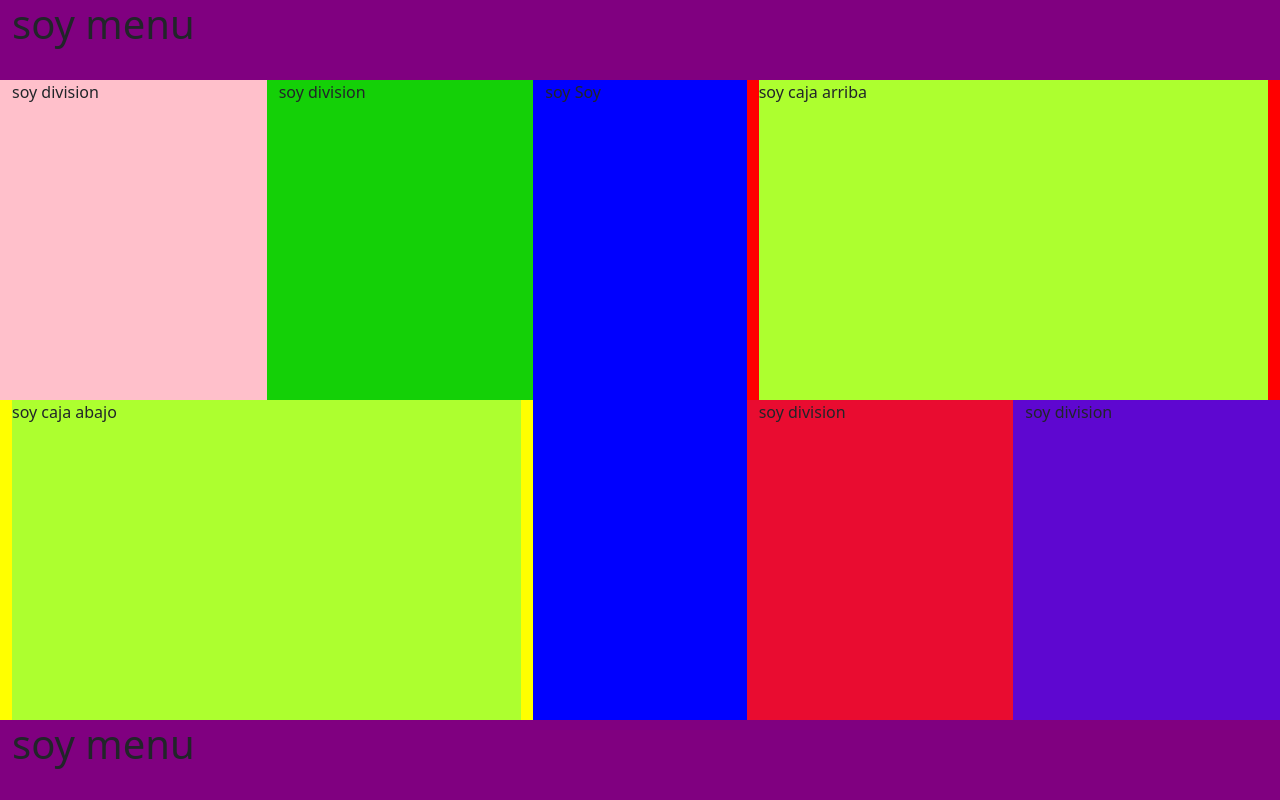
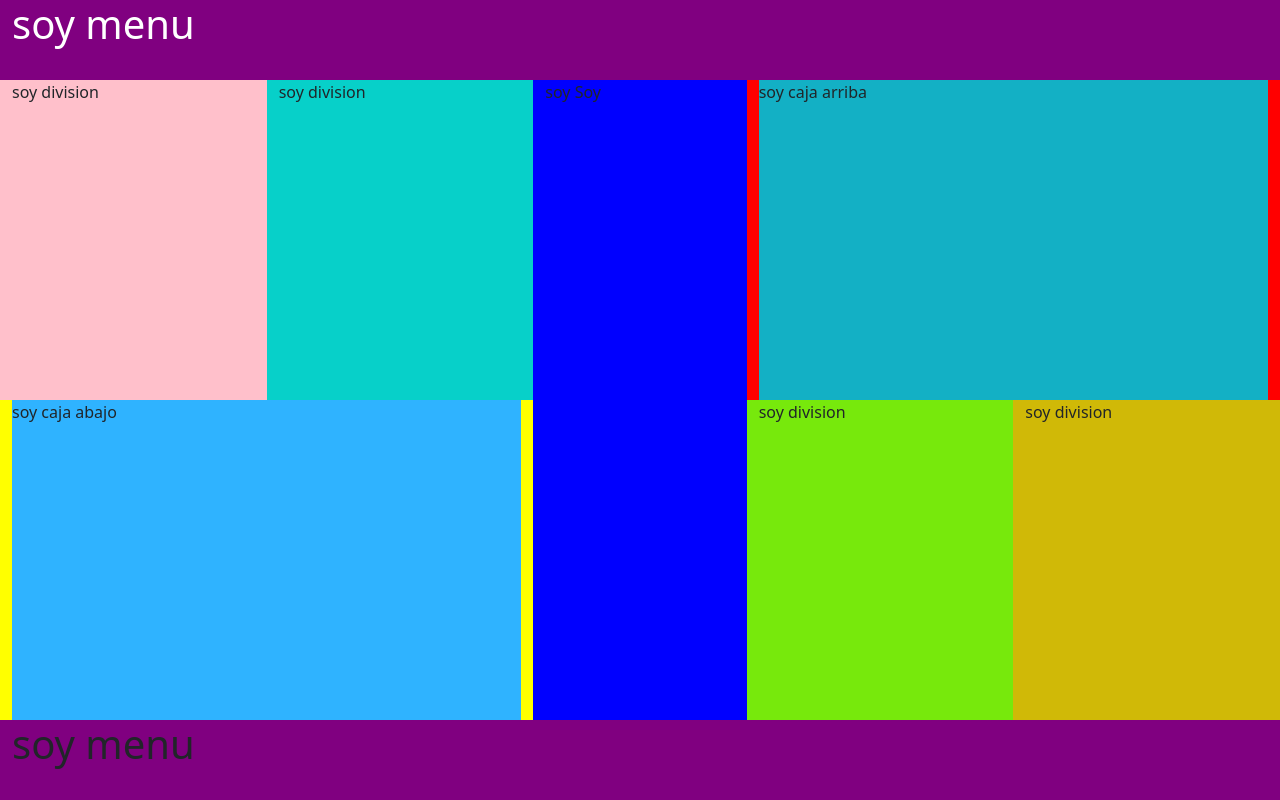
Before and after one commit to Pulso1998/jorge, a plain HTML site: page index.html in a window 1280 px wide. Drawn offline with nearby package versions, Linux system fonts and the light colour scheme.

Commit message:
he cambiado colores de las cajas

```diff
--- a/index.html
+++ b/index.html
@@ -12,7 +12,7 @@
         <!--aca nace el header-->
         <header class="row">
             <div class="col-xxl-12 col-xl-12 col-lg-12 col-md-12 col-sm-12 col-12 morado">
-                <h1>soy menu</h1>
+                <h1 class="text-white">soy menu</h1>
             </div>
         </header>
         <!--aca termina el header-->
@@ -23,11 +23,11 @@
                     <div class="col-6" style="background-color:pink;">
                         soy division
                     </div>
-                    <div class="col-6" style="background-color:rgb(20, 208, 7);">
+                    <div class="col-6" style="background-color:rgb(7, 208, 201);">
                         soy division
                     </div>
                 </div>
-                <div style="background-color: greenyellow; height: 50%;">
+                <div style="background-color: rgb(47, 179, 255); height: 50%;">
                     soy caja abajo
                 </div>
             </div>
@@ -35,14 +35,14 @@
                 soy Soy
             </div>
             <div class="col-xxl-5 col-xl-5 col-lg-5 col-md-5 col-sm-12 col-12 rojo">
-                <div style="background-color: greenyellow; height: 50%;">
+                <div style="background-color: rgb(19, 176, 197); height: 50%;">
                     soy caja arriba
                 </div>
                 <div class="row" style="background-color: rgb(36, 153, 221); height: 50%;">
-                    <div class="col-6" style="background-color:rgb(233, 12, 48);">
+                    <div class="col-6" style="background-color:rgb(119, 233, 12);">
                         soy division
                     </div>
-                    <div class="col-6" style="background-color:rgb(94, 7, 208);">
+                    <div class="col-6" style="background-color:rgb(208, 185, 7);">
                         soy division
                     </div>
                 </div>
```
